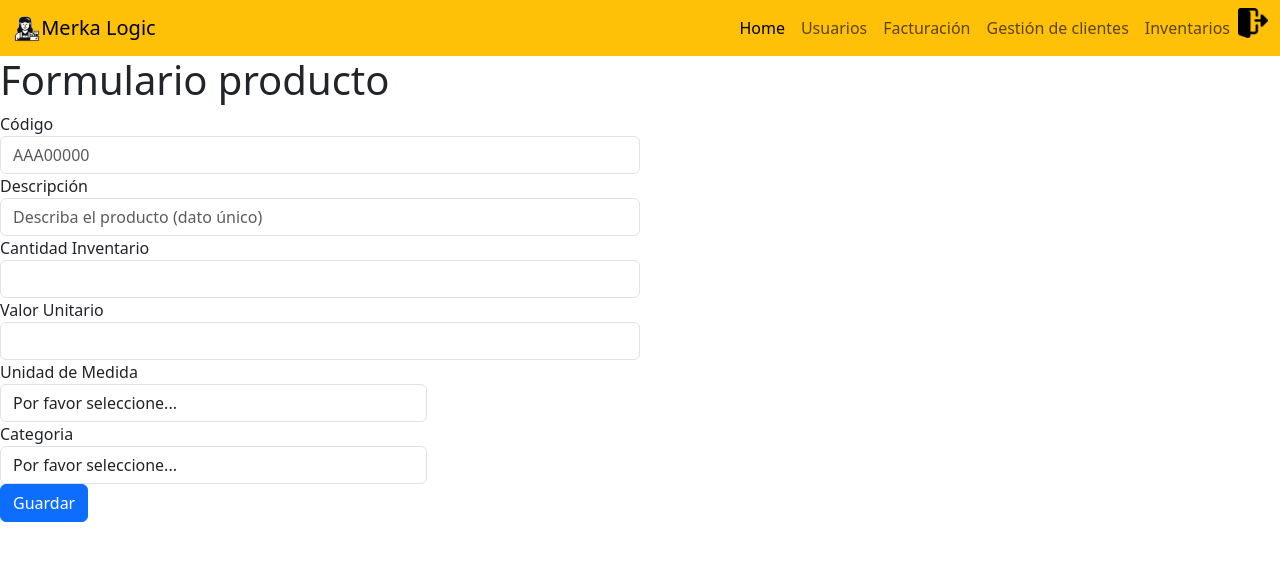
After one commit to AlexLeal97/Merka-Logic, a Flask app: page /formulario_producto.html in a window 1280 px wide. The commit adds this page. Shown: the top 561 px of the page. Run offline with Flask 3, Linux system fonts and the light colour scheme.

Commit message:
conexion a la base de datos

```diff
--- a/app/app.py
+++ b/app/app.py
@@ -1,6 +1,23 @@
-from flask import Flask, render_template
+from flask import Flask, render_template, request
+from sqlalchemy import Column, Integer, String, Float, ForeignKey, create_engine
+from sqlalchemy.orm import sessionmaker, declarative_base
+import pymysql
+app = Flask(__name__)
 
-app = Flask(__name__)
+if __name__ == '__main__':
+    app.run(debug=True)
+
+engine = create_engine("mysql+pymysql://root@localhost/merkalogic?charset=utf8mb4")
+
+connection = engine.connect()
+
+Session = sessionmaker(bind=engine)
+
+session = Session()
+
+Base = declarative_base()
+Base.metadata.bind = engine
+
 
 
 
@@ -20,25 +37,88 @@ def usuarios():
 def facturacion():
     return render_template('facturacion.html')
 
+@app.route('/inventarios.html')
+def inventarios():
+    return render_template('inventarios.html', titulo='Ver productos')
+
+@app.route('/clientes.html')
+def clientes():
+    return render_template('clientes.html', titulo='Ver productos')
+
+@app.route('/crearnuevousuario.html')
+def crear_usuario():
+    return render_template('crearnuevousuario.html', titulo='Ver productos')
+
+
+@app.route('/modificarusuario.html')
+def modificarusuario():
+    return render_template('modificarusuario.html', titulo='Ver productos')
+
+@app.route('/buscarfactura.html')
+def buscarfactura():
+    return render_template('buscarfactura.html', titulo='Ver productos')
+
+@app.route('/editarcliente.html')
+def editarcliente():
+    return render_template('editarcliente.html', titulo='Ver productos')
 
 
 
 
-@app.route('/inventarios.html')
-def inventarios():
+
+@app.route('/inventarios')
+def lista_productos():
     return render_template('inventarios.html',titulo='Ver productos')
 
-@app.route('/buscarfactura')
-def buscarfactura():
-   return render_template('buscarfactura.html',titulo='Ver productos')
 
-@app.route('/clientes.html')
-def clientes():
-   return render_template('clientes.html',titulo='Ver productos')
+@app.route('/formulario_producto.html', methods=['GET','POST'])
+def formulario_producto():
+    if request.method == 'POST':
+        codigo = request.form.get('codigo')
+        descripcion = request.form.get('descripcion')
+        valor_unitario = request.form.get('valor_unitario')
+        cantidad_inventario = request.form.get('cantidad_inventario')
+        unidad_medida = request.form.get('unidad_medida')
+        categoria = request.form.get('categoria')
+        producto = Productos(codigo,descripcion,valor_unitario,unidad_medida,cantidad_inventario,categoria)
+        Productos.crear_producto(producto)
+        print ("Entró por POST")
+        print(codigo)
+    return render_template('formulario_producto.html',titulo='Crear un producto')
 
-@app.route('/crearusuario')
-def crear_usuario():
-   return render_template('crearnuevousuario.html',titulo='Ver productos')
 
-if __name__ == '__main__':
-  app.run(debug=True)
+
+class Productos(Base):
+    __tablename__ = "productos"
+    id = Column(Integer, primary_key=True)
+    codigo = Column(String(9), unique=True, nullable=False)
+    descripcion = Column(String(300), unique=True, nullable=False)
+    valor_unitario = Column(Float(10,8))
+    unidad_medida = Column(String(3), nullable=False)
+    cantidad_stock = Column(Float(10,8))
+    categoria = Column(Integer, ForeignKey('categorias.id'), nullable=False)
+
+    def __init__(self,codigo,descripcion,valor_unitario,unidad_medida,cantidad_stock,categoria):
+        self.codigo = codigo
+        self.descripcion = descripcion
+        self.valor_unitario = valor_unitario
+        self.unidad_medida = unidad_medida
+        self.cantidad_stock = cantidad_stock
+        self.categoria = categoria
+
+    def crear_producto(producto):
+        producto = session.add(producto)
+        session.commit()
+        return producto
+
+
+
+
+class Categorias(Base):
+    __tablename__ = "categorias"
+    id = Column(Integer, primary_key=True)
+    nombre_categoria = Column(String(300), unique=True, nullable=False)
+
+
+
+Base.metadata.create_all(engine)
--- /dev/null
+++ b/app/templates/formulario_producto.html
@@ -0,0 +1,116 @@
+<!DOCTYPE html>
+<html lang="en">
+<head>
+    <meta charset="UTF-8">
+    <meta name="viewport" content="width=device-width, initial-scale=1.0">
+    <title>Document</title>
+    <link href="https://cdn.jsdelivr.net/npm/bootstrap@5.3.0/dist/css/bootstrap.min.css" rel="stylesheet">
+    <link rel="stylesheet" href="	https://cdn.jsdelivr.net/npm/bootstrap@5.3.5/dist/js/bootstrap.bundle.min.js">
+    <link rel="stylesheet" href="../static/styles/styles.css">
+</head>
+<body>
+
+    <nav class="navbar navbar-expand-lg  navbar-light" style="background-color:#ffc107;">
+    <div class="container-fluid">
+      <a href="index.html">
+        <img src="../static/images/logosinfondo.png" alt="" style="height: 30px;">
+      </a>
+
+      <a class="navbar-brand" href="index.html">Merka Logic</a>
+      <button class="navbar-toggler" type="button" data-bs-toggle="collapse" data-bs-target="#navbarNav" aria-controls="navbarNav" aria-expanded="false" aria-label="Toggle navigation">
+        <span class="navbar-toggler-icon"></span>
+      </button>
+      <div class="collapse navbar-collapse" id="navbarNav">
+        <ul class="navbar-nav" style="margin-left: auto;">
+          <li class="nav-item">
+            <a class="nav-link active" aria-current="page" href="index.html">Home</a>
+          </li>
+          <li class="nav-item">
+            <a class="nav-link" href="usuarios.html">Usuarios</a>
+          </li>
+          <li class="nav-item">
+            <a class="nav-link" href="facturacion.html">Facturación</a>
+          </li>
+          <li class="nav-item">
+            <a class="nav-link" href="clientes.html">Gestión de clientes</a>
+          </li>
+          <li class="nav-item">
+            <a class="nav-link" href="inventarios.html"> Inventarios</a>
+          </li>
+          <li>
+            <div>
+              <a href="inicio-de-sesion.html">
+                <img src="../static/images/icono cerra sesion.png" alt="" style="width: 30px;" >
+              </a>
+            </div>
+
+
+
+
+          </li>
+        </ul>
+      </div>
+    </div>
+</nav>
+    <h1>Formulario producto</h1>
+  <form action="/formulario_producto.html" method="post">
+    <div class="form-row">
+
+      <div class="form-group col-md-6">
+        <label for="codigo">Código</label>
+        <input type="text" class="form-control" id="codigo" name="codigo" placeholder="AAA00000" onblur="validarCodigo()">
+        <span class="alert alert-danger" role="alert" id="errorCodigo" style="display: none;">Error el campo debe tener 3 letras mayúsculas y luego números</span>
+      </div>
+      <div class="form-group col-md-6">
+        <label for="descripcion">Descripción</label>
+        <input type="text" class="form-control" id="descripcion" name="descripcion" placeholder="Describa el producto (dato único)">
+      </div>
+      <div class="form-group col-md-6">
+        <label for="cantidad_inventario">Cantidad Inventario</label>
+        <input type="number" class="form-control" id="cantidad_inventario" name="cantidad_inventario">
+      </div>
+      <div class="form-group col-md-6">
+        <label for="valor_unitario">Valor Unitario</label>
+        <input type="number" class="form-control" id="valor_unitario" name="valor_unitario">
+      </div>
+    </div>
+    <div class="form-row">
+      <div class="form-group col-md-4">
+        <label for="unidad_medida">Unidad de Medida</label>
+        <select id="unidad_medida" class="form-control" name="unidad_medida">
+          <option selected>Por favor seleccione...</option>
+          <option value="GRS">GRS</option>
+          <option value="UND">UND</option>
+        </select>
+      </div>
+      <div class="form-group col-md-4">
+        <label for="categoria">Categoria</label>
+        <select id="categoria" name="categoria" class="form-control">
+          <option selected>Por favor seleccione...</option>
+          <option value="1">1</option>
+          <option value="2">2</option>
+        </select>
+      </div>
+    </div>
+    <button type="submit" class="btn btn-primary">Guardar</button>
+  </form>
+  <script type="text/javascript">
+    function validarCodigo() {
+      console.log("entro a la funcion");
+      let campoCodigo = document.getElementById("codigo");
+      let valorCodigo = campoCodigo.value;
+      let errorCodigo = document.getElementById("errorCodigo");
+      console.log("El valor del código escrito es: " + valorCodigo);
+      var expresionRegular = new RegExp("[A-Z]{3}[0-9]{1,}")
+      if(expresionRegular.test(valorCodigo)) {
+        console.log("El campo cumple la validacion");
+        errorCodigo.style.display = 'none';
+
+      } else {
+        console.log("El campo NO cumple la validacion debe tener el formato AAA0000");
+        errorCodigo.style.display = 'block';
+      }
+    }
+  </script>
+</body>
+</html>
--- a/app/templates/inicio-de-sesion.html
+++ b/app/templates/inicio-de-sesion.html
@@ -38,7 +38,7 @@
                         <img src="D:\Users\Usuario\Desktop\MerkaLogic\app\static\images\logosinfondo.png" alt="" style=" width: 50px;" class="">
                     </div>
                     <h3 class="card-title text-center">Inicio de Sesión</h3>
-                    <form>
+                    <form method="post" >
                         <div class="mb-3">
                             <label for="cedula" class="form-label">Cédula</label>
                             <input type="text" class="form-control" id="cedula" placeholder="Ingrese su cedula sin puntos ni comas" required>
--- a/app/templates/inventarios.html
+++ b/app/templates/inventarios.html
@@ -56,7 +56,7 @@
 
   <div class="row">
     <div class=" col d-flex  justify-content-center">
-      <a href="crearproducto.html" class="btn background-color: btn-primary"> Agregar producto al inventario</a>
+      <a href="formulario_producto.html" class="btn background-color: btn-primary"> Agregar producto al inventario</a>
     </div>
   </div>
   <br>
```
Also changed, not shown: app/templates/crearnuevousuario.html (+43 -0 lines), app/templates/crearproducto.html (deleted, +0 -131 lines).
